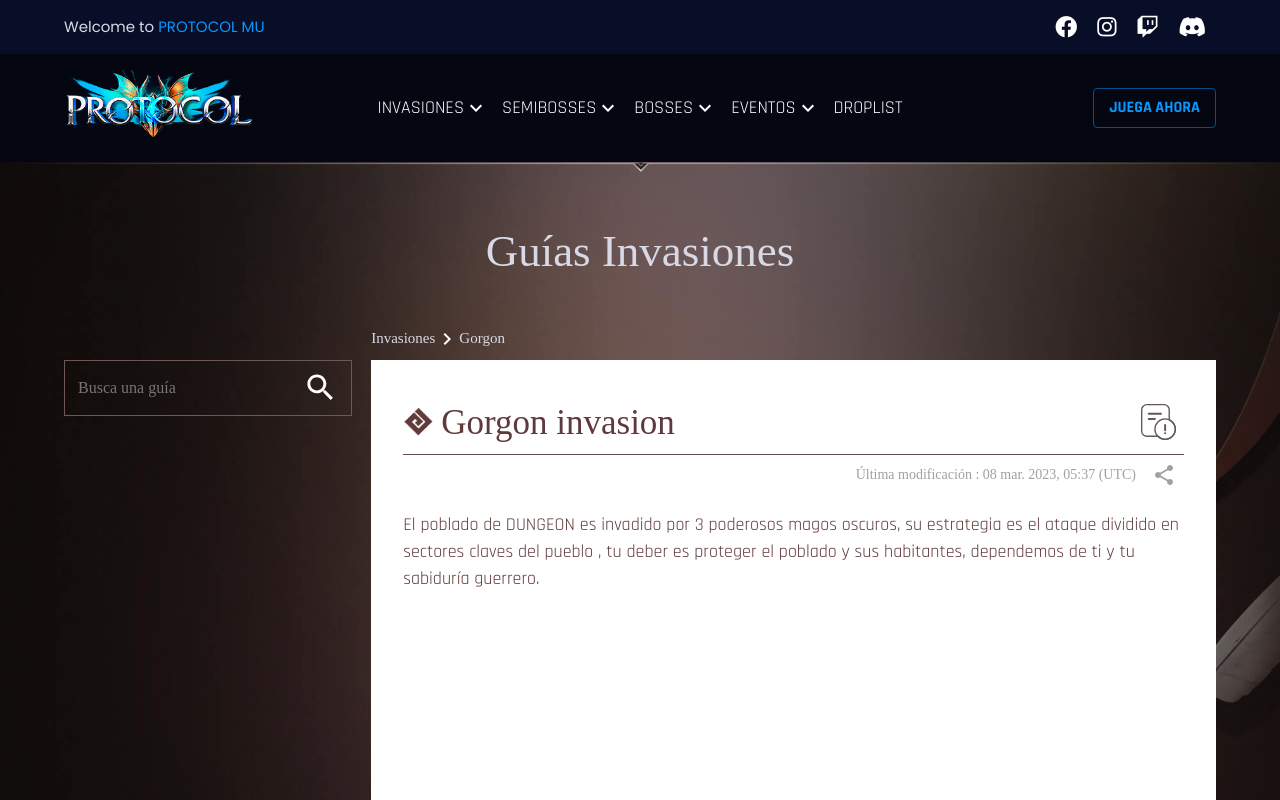
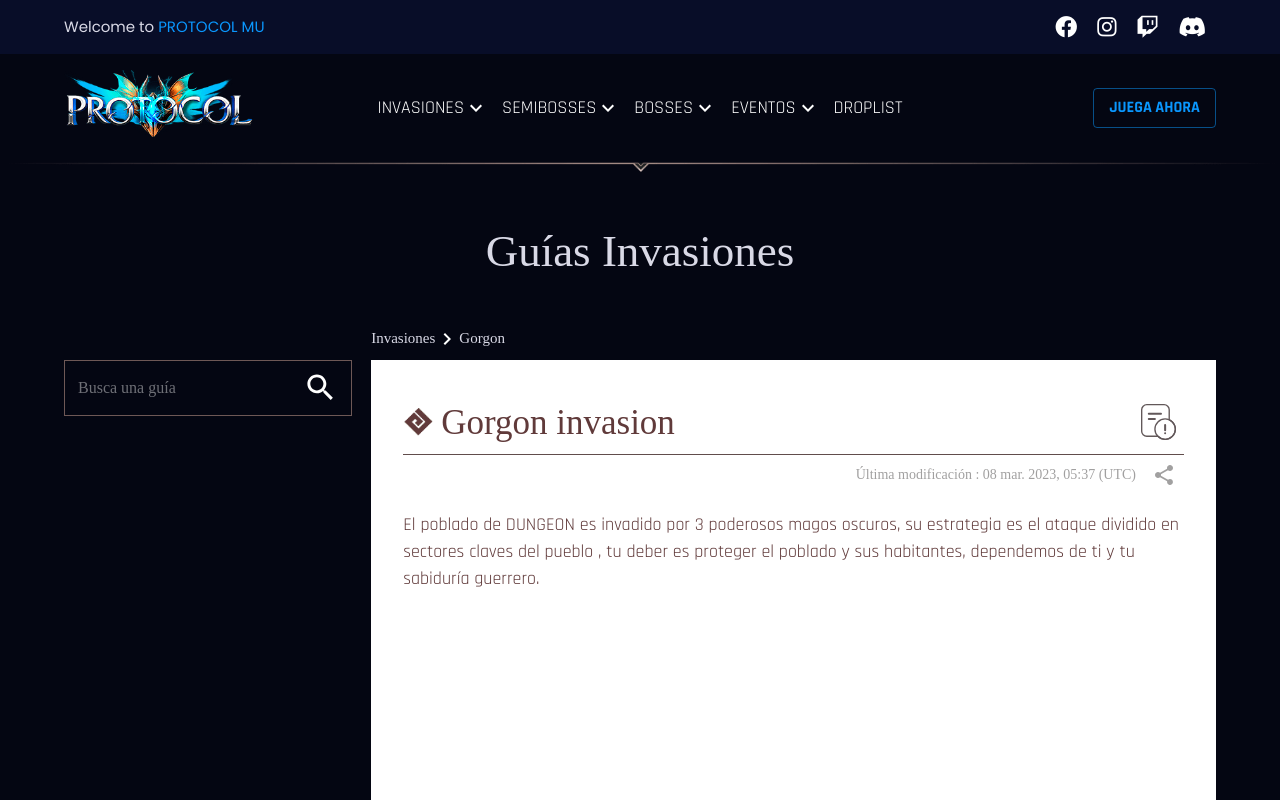
Before and after one commit to nachopedraza1/muonline-app, a React (Vite) app: page /guides/1 in a window 1280 px wide. Shown: the top 800 px of the page. Built offline with nearby package versions, Linux system fonts and the light colour scheme; a web font is replaced by a local one.

Commit message:
viewguidestest

```diff
--- a/src/app.scss
+++ b/src/app.scss
@@ -764,7 +764,6 @@ button:hover {
 }
 
 .bgGuides {
-    min-height: 100vh;
     background: url(/assets/images/wiki_guide_bg.jpg) top center no-repeat #0f0b0a;
     background-size: 100% auto;
     box-sizing: border-box;
--- a/src/layout/MainLayout.tsx
+++ b/src/layout/MainLayout.tsx
@@ -3,7 +3,7 @@ import { Grid, Container } from '@mui/material';
 
 export const MainLayout: React.FC<{ children: JSX.Element | JSX.Element[], className?: string }> = ({ children, className }) => {
     return (
-        <Grid container className={className}>
+        <Grid container>
             <Container maxWidth="lg">
                 {children}
             </Container>
--- a/src/pages/HomePage.tsx
+++ b/src/pages/HomePage.tsx
@@ -12,7 +12,7 @@ export const HomePage: React.FC = () => {
             <Box textAlign="center">
                 <img src="/assets/images/scroll-icon.png" width="500px" />
             </Box>
-            <MainLayout>
+            <MainLayout className="bgGuides">
                 <Grid container justifyContent="space-between" spacing={5}>
                     <Grid item xs={4} className="middle-menu">
                         <Typography>DROP LIST</Typography>
```
Also changed, not shown: assets/reg_update.svg (deleted), 1 other file (tests, documents, lock files or other folders).
